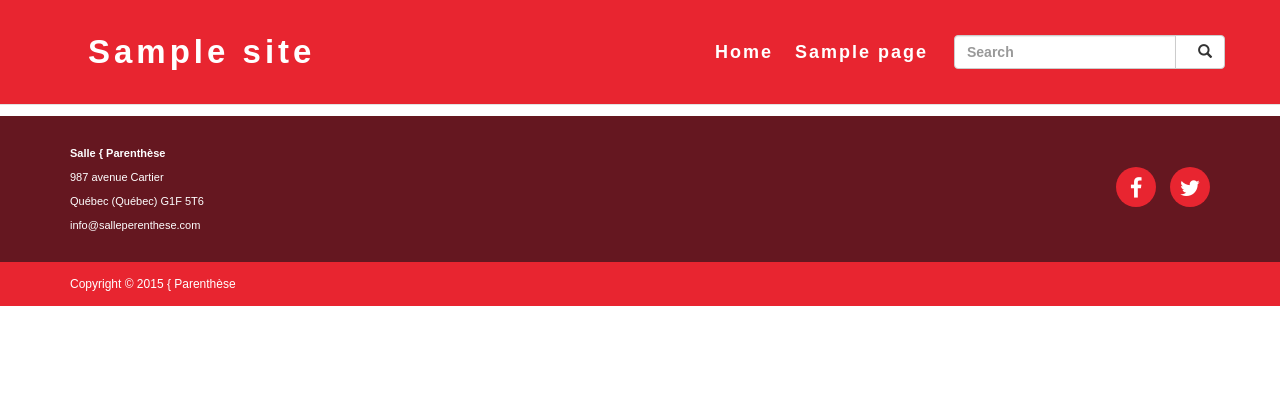
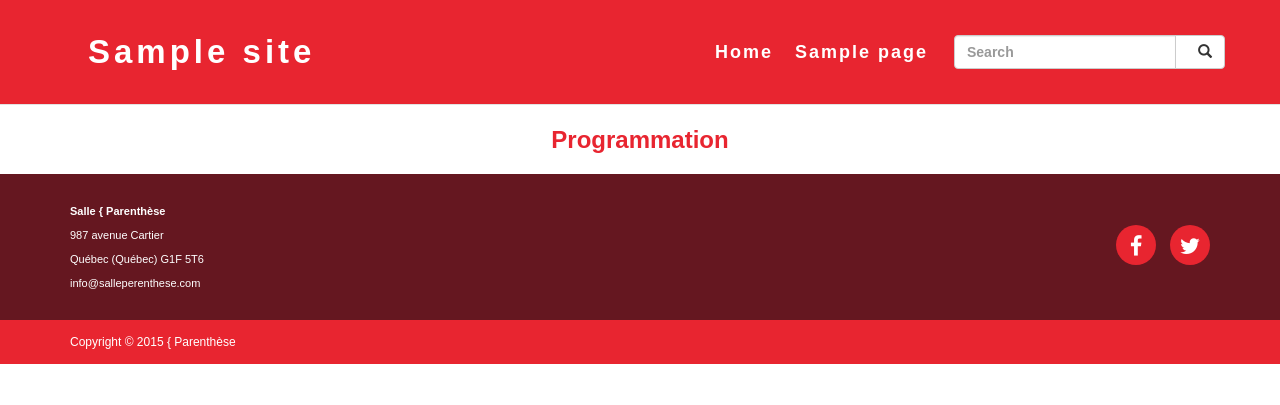
Before and after one commit to DiglidiDudeNG/WP-Production2, a WordPress theme: template content/themes/production2/programmation.php in a window 1280 px wide. Shown: the top 405 px of the page. Run offline with PHP 8.4 and a stand-in for WordPress, Linux system fonts and the light colour scheme; the site name, menu and one post (Sample post) are stand-ins, and other content is empty; style sheets or scripts are compiled from the project's sources; some libraries are stand-ins or nearby versions.

Commit message:
petite modification de plein affaire

```diff
--- a/content/themes/production2/programmation.php
+++ b/content/themes/production2/programmation.php
@@ -11,7 +11,7 @@ Template Name: Programmation
 
 
 	<!-- Affichage des 10 spectacles à venir -->
-
+<div class="container">
 	<div class="spectacles-a-venir-container">
 		<h2>Programmation</h2>
 		<div class="row">
@@ -36,7 +36,7 @@ Template Name: Programmation
 		</div>
 
 	</div>
-
+</div>
 	<!-- fin du contenu de la page index.php -->
 
 <?php get_footer(); ?>
--- a/content/themes/production2/styles/css/style.css
+++ b/content/themes/production2/styles/css/style.css
@@ -209,7 +209,7 @@ button {
     font-size: 10px; }
 
   #contenu-site {
-    margin-top: 68px; } }
+    margin-top: 104px; } }
 /* Small devices (tablets, 768px and up) */
 @media (min-width: 768px) {
   #contenu-site h1 {
@@ -311,6 +311,9 @@ button {
   margin: 0 auto; }
   .postContainer img {
     max-width: 100%; }
+
+.spectacles-a-venir-container {
+  padding-top: 2px; }
 
 [class*='spectacle'] img {
   max-width: 100%; }
--- a/content/themes/production2/styles/sass/_base.sass
+++ b/content/themes/production2/styles/sass/_base.sass
@@ -96,7 +96,7 @@ button
 		font-size: 10px
 
 	#contenu-site
-		margin-top: 68px
+		margin-top: 104px
 
 /* Small devices (tablets, 768px and up) */
 @media (min-width: $screen-sm-min)
--- a/content/themes/production2/styles/sass/_spectacles.sass
+++ b/content/themes/production2/styles/sass/_spectacles.sass
@@ -6,6 +6,8 @@
 	img
 		max-width: 100%
 
+.spectacles-a-venir-container
+	padding-top: 2px
 
 [class*='spectacle'] img
 	max-width: 100%
```
Also changed, not shown: 1 other file.
